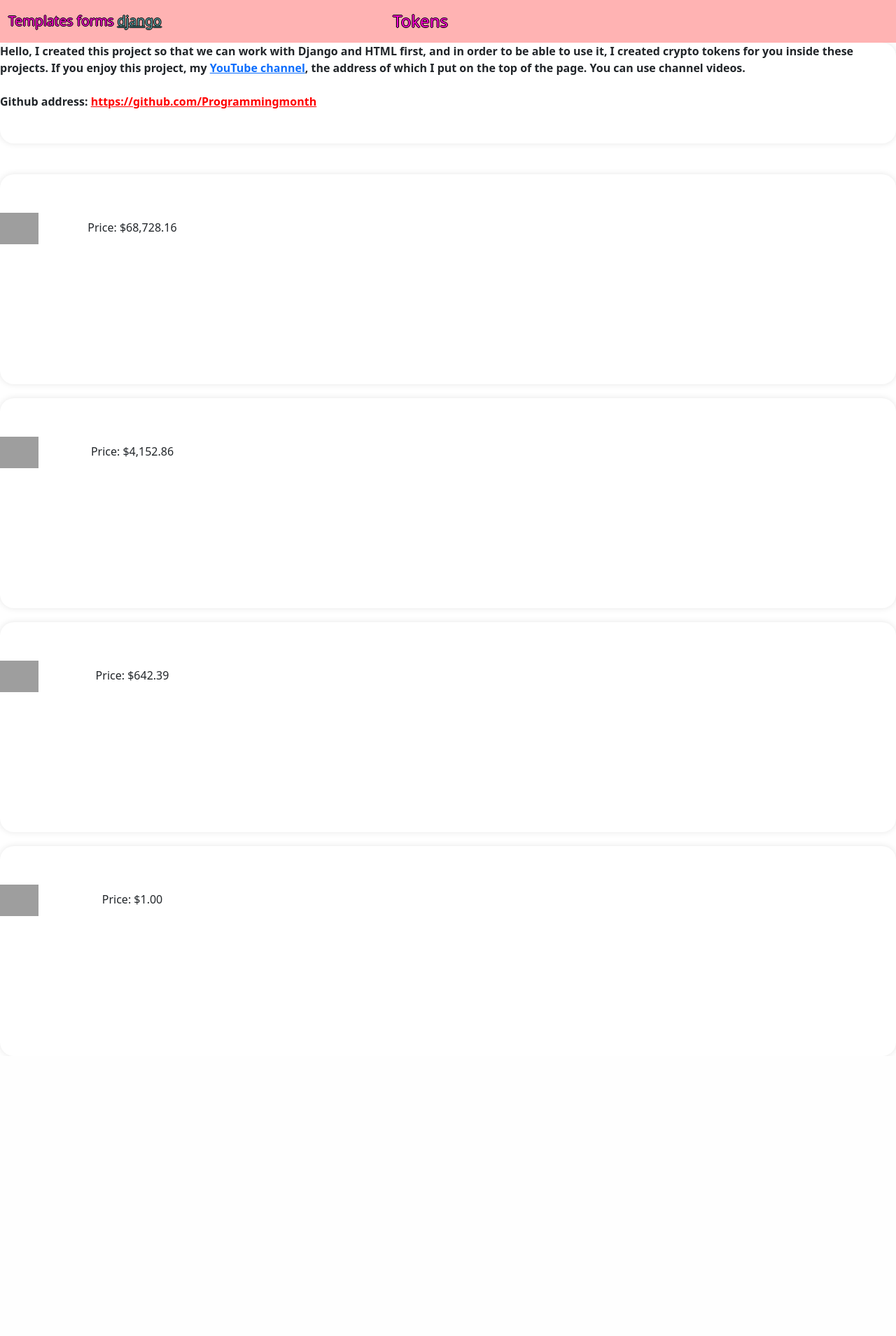
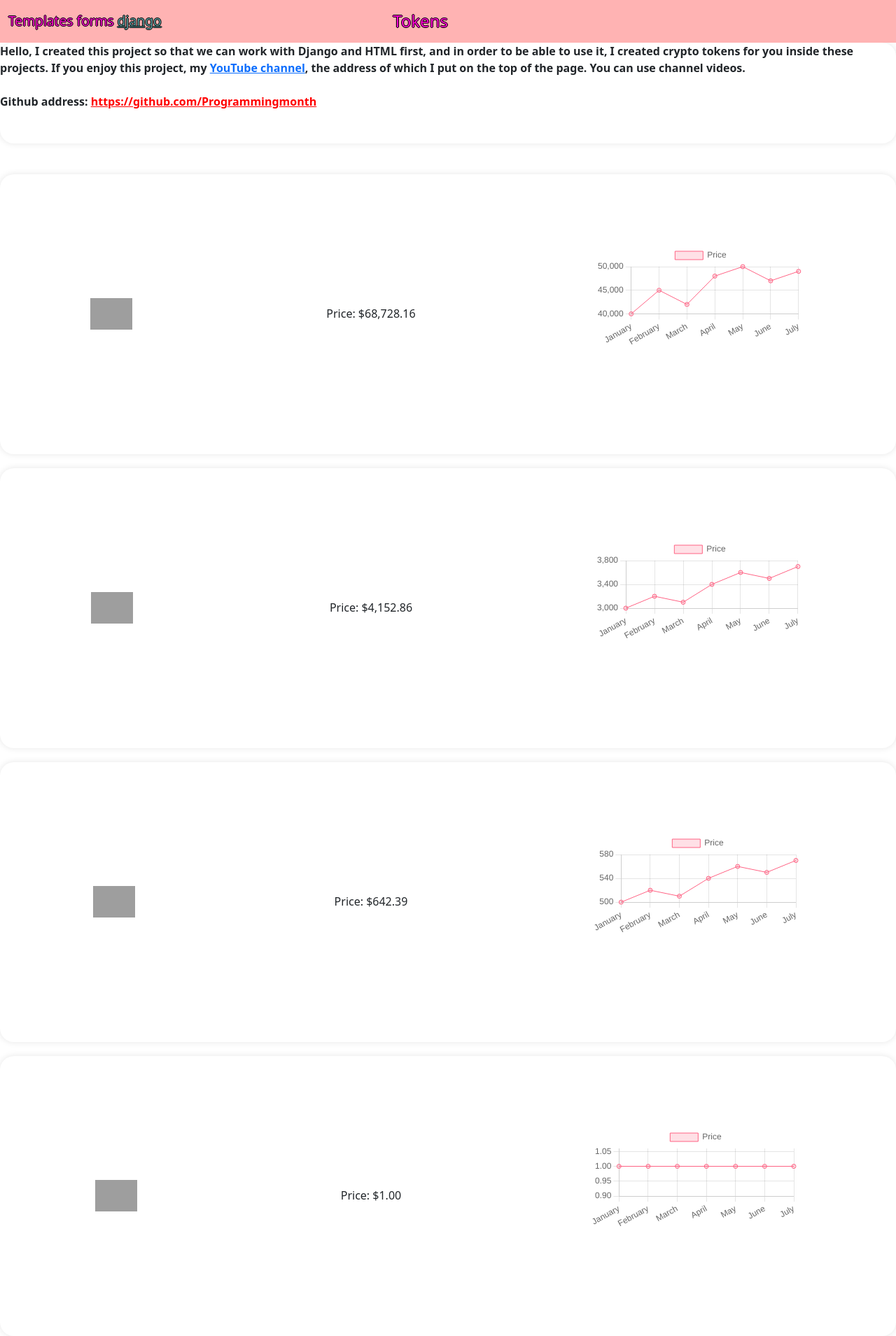
Before and after one commit to Programmingmonth/Token, a Django app: page / in a window 1280 px wide. Shown: the whole page at 70% size. Before the commit the page ends 1309 px from the top, so only its background shows below. Run offline with Django 5.2, Linux system fonts and the light colour scheme; grey boxes are pictures that could not be loaded.

Commit message:
first commit

```diff
--- a/Token/web/templates/index.html
+++ b/Token/web/templates/index.html
@@ -6,6 +6,7 @@
     <title>Tokens</title>
     <link rel="stylesheet" href="./Image">
     <link href="https://cdn.jsdelivr.net/npm/bootstrap@5.3.3/dist/css/bootstrap.min.css" rel="stylesheet" integrity="sha384-QWTKZyjpPEjISv5WaRU9OFeRpok6YctnYmDr5pNlyT2bRjXh0JMhjY6hW+ALEwIH" crossorigin="anonymous">
+    <script src="https://cdn.jsdelivr.net/npm/chart.js"></script>
     <style>
         #Tokens {
             margin-right: 50%;
@@ -31,13 +32,13 @@
         .tes {
             position: relative;
             width: 100%;
-            height: 300px;
+            height: 400px;
             background-color: #ffffff;
             border-radius: 20px;
             box-shadow: 0 0 10px rgba(0, 0, 0, 0.1);
             text-align: center;
             display: flex;
-            justify-content: center;
+            justify-content: space-around;
             align-items: center;
             margin-top: 20px;
         }
@@ -49,17 +50,16 @@
         .src {
             width: 60px;
             height: auto;
-            margin-right: 500px;
-            margin-left: -57%;
-            margin-block-end: 145px;
+            margin-right: 20px;
         }
 
         .Price {
-            position: absolute;
-            top: 50%;
-            left: 189px;
-            transform: translate(-50%, -430%);
             margin: 0;
+        }
+
+        .chart-container {
+            width: 300px;
+            height: 200px;
         }
 
         #gitlink {
@@ -91,18 +91,65 @@
     <div class="tes">
         <img class="src" src="https://cryptologos.cc/logos/bitcoin-btc-logo.png?v=032" alt="">
         <h6 class="Price">Price: $68,728.16</h6>
+        <div class="chart-container">
+            <canvas id="btcChart"></canvas>
+        </div>
     </div>
     <div class="tes">
         <img class="src" src="https://cryptologos.cc/logos/ethereum-eth-logo.png?v=014" alt="">
         <h6 class="Price">Price: $4,152.86</h6>
+        <div class="chart-container">
+            <canvas id="ethChart"></canvas>
+        </div>
     </div>
     <div class="tes">
         <img class="src" src="https://cryptologos.cc/logos/binance-coin-bnb-logo.png?v=014" alt="">
         <h6 class="Price">Price: $642.39</h6>
+        <div class="chart-container">
+            <canvas id="bnbChart"></canvas>
+        </div>
     </div>
     <div class="tes">
         <img class="src" src="https://cryptologos.cc/logos/tether-usdt-logo.png?v=014" alt="">
         <h6 class="Price">Price: $1.00</h6>
+        <div class="chart-container">
+            <canvas id="usdtChart"></canvas>
+        </div>
     </div>
+    <script>
+        function createChart(ctx, label, data) {
+            new Chart(ctx, {
+                type: 'line',
+                data: {
+                    labels: label,
+                    datasets: [{
+                        label: 'Price',
+                        data: data,
+                        backgroundColor: 'rgba(255, 99, 132, 0.2)',
+                        borderColor: 'rgba(255, 99, 132, 1)',
+                        borderWidth: 1
+                    }]
+                },
+                options: {
+                    scales: {
+                        y: {
+                            beginAtZero: false
+                        }
+                    }
+                }
+            });
+        }
+
+        const labels = ['January', 'February', 'March', 'April', 'May', 'June', 'July'];
+        const btcData = [40000, 45000, 42000, 48000, 50000, 47000, 49000];
+        const ethData = [3000, 3200, 3100, 3400, 3600, 3500, 3700];
+        const bnbData = [500, 520, 510, 540, 560, 550, 570];
+        const usdtData = [1, 1, 1, 1, 1, 1, 1];
+
+        createChart(document.getElementById('btcChart').getContext('2d'), labels, btcData);
+        createChart(document.getElementById('ethChart').getContext('2d'), labels, ethData);
+        createChart(document.getElementById('bnbChart').getContext('2d'), labels, bnbData);
+        createChart(document.getElementById('usdtChart').getContext('2d'), labels, usdtData);
+    </script>
 </body>
 </html>
```
